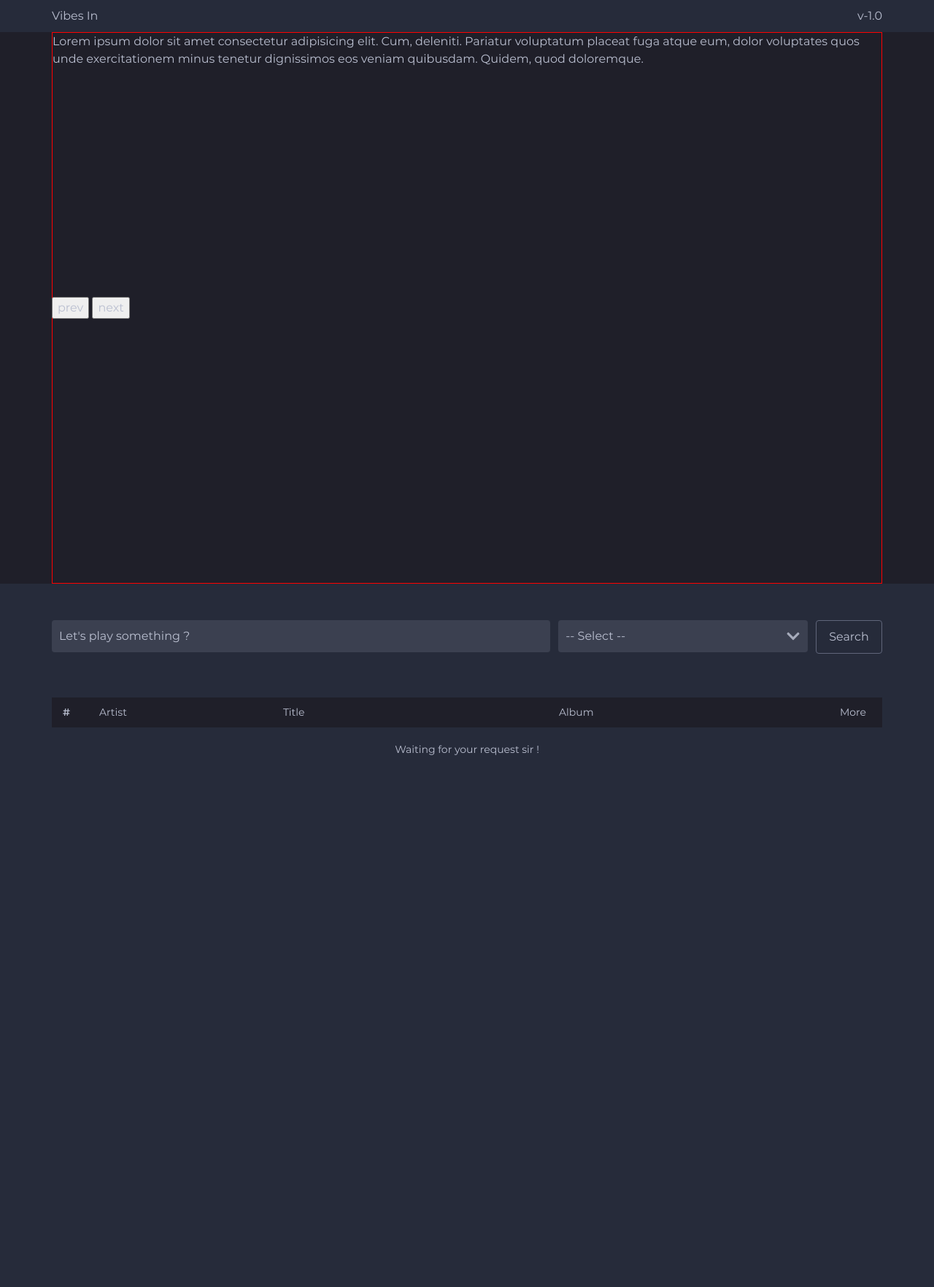
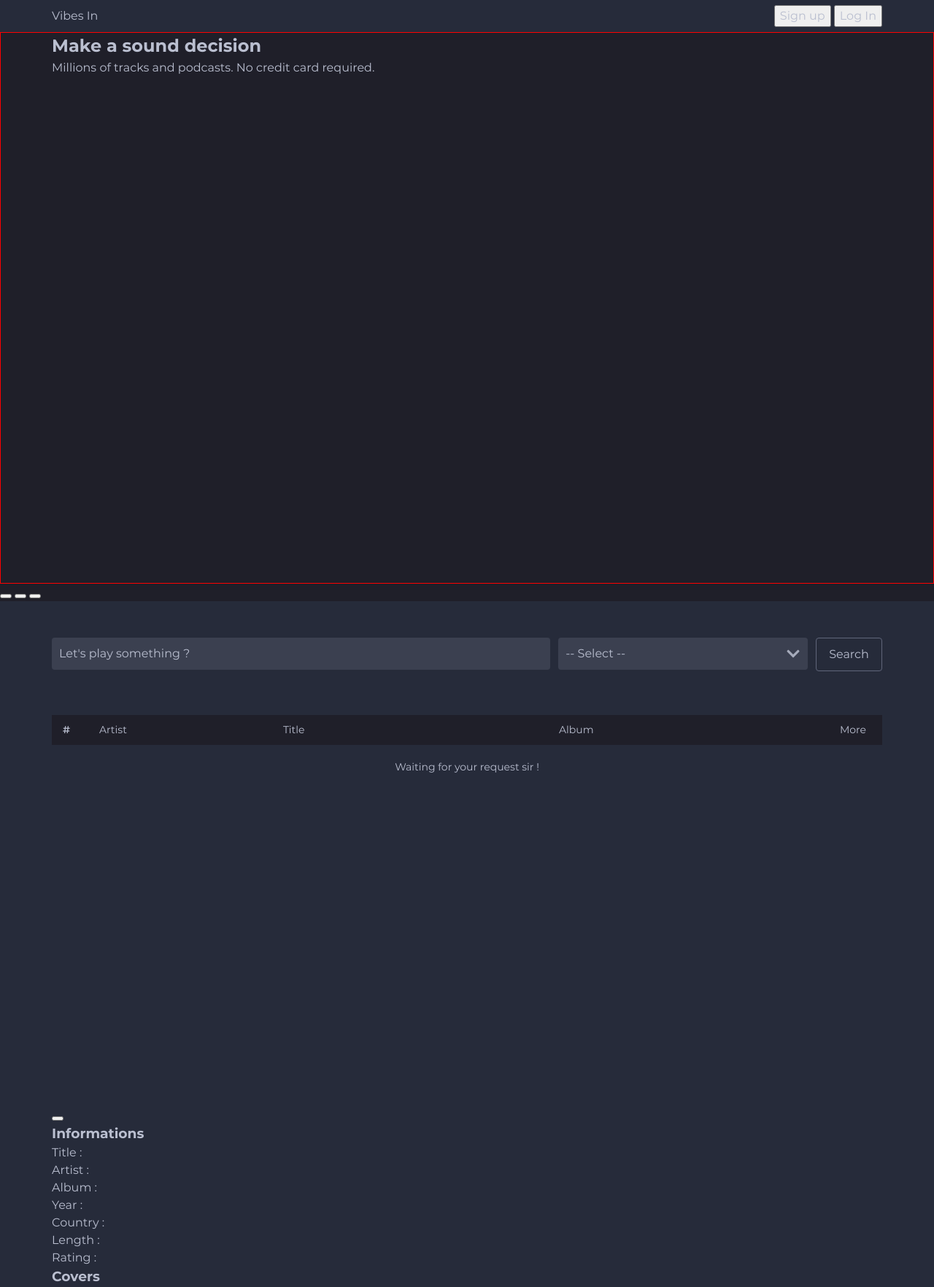
Before and after one commit to davidbreyault/vibes-in, a website: page index.html in a window 1280 px wide. Shown: the whole page at 73% size. Before the commit the page ends 1492 px from the top, so only its background shows below. Drawn offline with Linux system fonts and the light colour scheme.

Commit message:
Création de la fenêtre modal

```diff
--- a/index.html
+++ b/index.html
@@ -11,25 +11,41 @@
 <body>
     <header class="header">
         <div class="container">
-            <div class="logo">Vibes In</div>
-            <p>v-1.0</p>
+            <div class="logo">
+                <p>Vibes In</p>
+                <div class="logo__bars">
+                    <div class="logo__bar"></div>
+                    <div class="logo__bar"></div>
+                    <div class="logo__bar"></div>
+                    <div class="logo__bar"></div>
+                    <div class="logo__bar"></div>
+                </div>
+            </div>
+            <nav class="navbar">
+                <button class="cta"><span>Sign up</span></button>
+                <button class="cta"><span>Log In</span></button>
+            </nav>
         </div>
     </header>
     <section class="hero">
-        <div class="container">
-            <div class="glide">
-                <div class="glide__track" data-glide-el="track">
-                    <ul class="glide__slides">
-                        <li class="glide__slide">Lorem ipsum dolor sit amet consectetur adipisicing elit. Cum, deleniti. Pariatur voluptatum placeat fuga atque eum, dolor voluptates quos unde exercitationem minus tenetur dignissimos eos veniam quibusdam. Quidem, quod doloremque.</li>
-                        <li class="glide__slide">Lorem ipsum dolor sit amet consectetur adipisicing elit. Cum, deleniti. Pariatur voluptatum placeat fuga atque eum, dolor voluptates quos unde exercitationem minus tenetur dignissimos eos veniam quibusdam. Quidem, quod doloremque.</li>
-                        <li class="glide__slide">Lorem ipsum dolor sit amet consectetur adipisicing elit. Cum, deleniti. Pariatur voluptatum placeat fuga atque eum, dolor voluptates quos unde exercitationem minus tenetur dignissimos eos veniam quibusdam. Quidem, quod doloremque.</li>
-                    </ul>
+        <div class="glide">
+            <div class="glide__track" data-glide-el="track">
+                <ul class="glide__slides">
+                    <li class="glide__slide hero__landing">
+                        <div class="container">
+                            <h1>Make a sound decision</h1>
+                            <p>Millions of tracks and podcasts. No credit card required.</p>
+                        </div>
+                    </li>
+                    <li class="glide__slide">Ici c'est David !</li>
+                    <li class="glide__slide">Salut c'est cool !</li>
+                </ul>
+            </div>
+            <div class="glide__bullets" data-glide-el="controls[nav]">
+                <button class="glide__bullet" data-glide-dir="=0"></button>
+                <button class="glide__bullet" data-glide-dir="=1"></button>
+                <button class="glide__bullet" data-glide-dir="=2"></button>
                 </div>
-                <div class="glide__arrows" data-glide-el="controls">
-                    <button class="glide__arrow glide__arrow--left" data-glide-dir="<">prev</button>
-                    <button class="glide__arrow glide__arrow--right" data-glide-dir=">">next</button>
-                </div>
-            </div>
         </div>
     </section>
     <section class="search">
@@ -103,6 +119,31 @@
             </button>
         </div>
     </section>
+    <section class="modal">
+        <div class="container">
+            <div class="modal__header">
+                <p></p>
+                <button class="close-modal">
+                    <span class="screen-reader-text">Bouton de la modal</span>
+                    <div class="close-modal__cross">
+                        <div class="close-modal__cross--bar"></div>
+                        <div class="close-modal__cross--bar"></div>
+                    </div>
+                </button>
+            </div>
+            <div class="modal__infos">
+                <h3>Informations</h3>
+                <p>Title : <span class="title"></span></p>
+                <p>Artist : <span class="artist"></span></p>
+                <p>Album : <span class="album"></span></p>
+                <p>Year : <span class="year"></span></p>
+                <p>Country : <span class="country"></span></p>
+                <p>Length : <span class="length"></span></p>
+                <p>Rating : <span class="rating"></span></p>
+                <h3>Covers</h3>
+            </div>
+        </div>
+    </section>
     <script src="glide/glide.js"></script>
     <script src="js/app.js"></script>
     <script src="js/scroll-top.js"></script>
```
